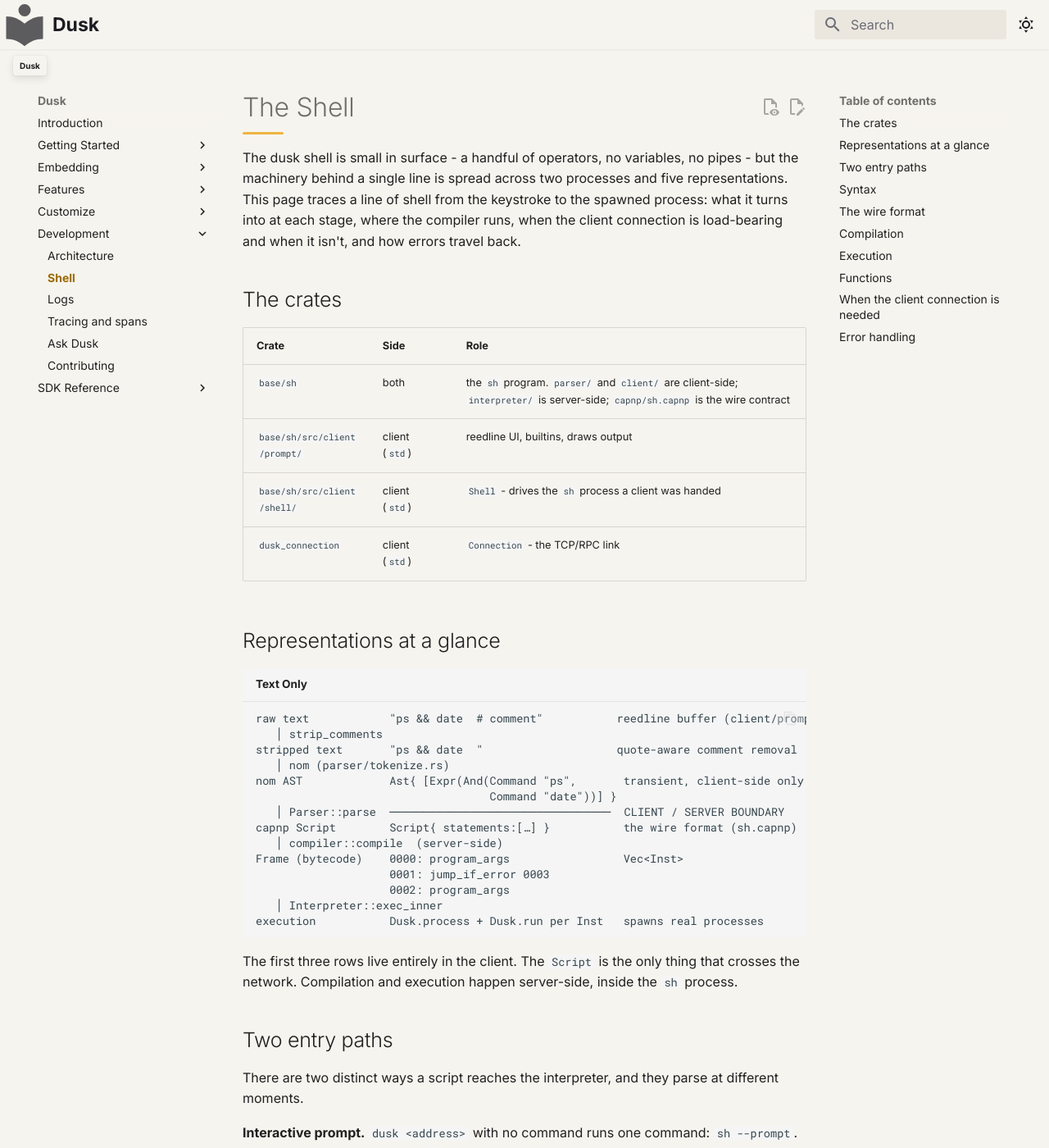
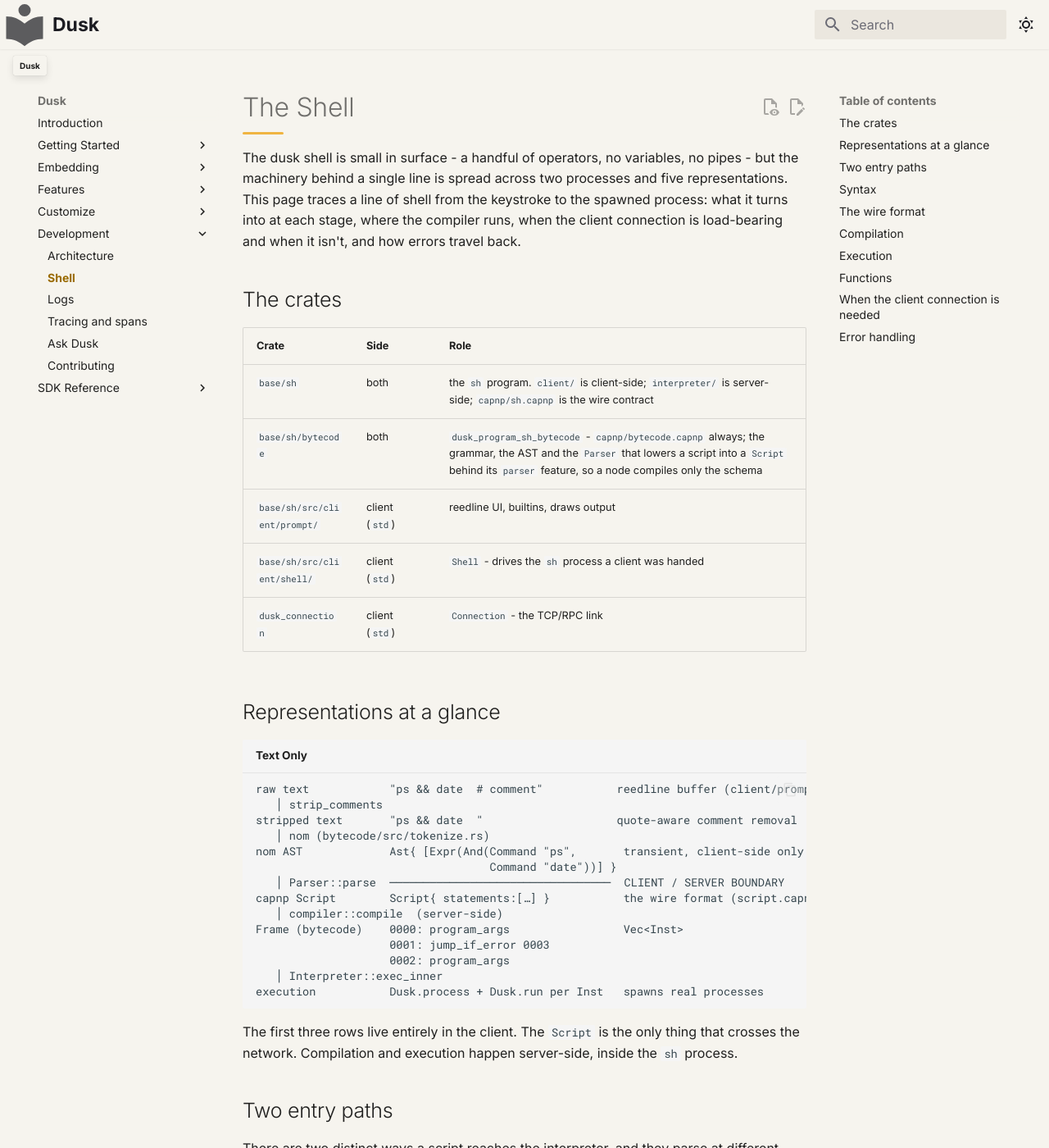
Before and after one commit to tomerze/dusk, an MkDocs documentation site: the page built from docs/docs/development/shell.md, in a window 1280 px wide and 1400 px high. Shown: the whole window at 82% size. Built offline with MkDocs 1.6.1 and Material for MkDocs 9.7.7, drawn with Linux system fonts in a browser that asks for light colours; comment, search, counter and statistics services are not loaded; some of the changed text lies outside the part shown.

Commit message:
Update docs for the bytecode crate
The shell development notes sent a reader to base/sh/src/parser/, which
this branch emptied, listed parser/ as a client-side module of base/sh
when it is now a crate both sides depend on, and named sh.capnp as the
home of Script in two places. The crate table gains base/sh/bytecode and
says which half of it a node compiles.

````diff
--- a/docs/docs/development/shell.md
+++ b/docs/docs/development/shell.md
@@ -11,7 +11,8 @@
 
 | Crate | Side | Role |
 |-------|------|------|
-| `base/sh` | both | the `sh` program. `parser/` and `client/` are client-side; `interpreter/` is server-side; `capnp/sh.capnp` is the wire contract |
+| `base/sh` | both | the `sh` program. `client/` is client-side; `interpreter/` is server-side; `capnp/sh.capnp` is the wire contract |
+| `base/sh/bytecode` | both | `dusk_program_sh_bytecode` - `capnp/bytecode.capnp` always; the grammar, the AST and the `Parser` that lowers a script into a `Script` behind its `parser` feature, so a node compiles only the schema |
 | `base/sh/src/client/prompt/` | client (`std`) | reedline UI, builtins, draws output |
 | `base/sh/src/client/shell/` | client (`std`) | `Shell` - drives the `sh` process a client was handed |
 | `dusk_connection` | client (`std`) | `Connection` - the TCP/RPC link |
@@ -22,11 +23,11 @@
 raw text            "ps && date  # comment"           reedline buffer (client/prompt)
    │ strip_comments
 stripped text       "ps && date  "                    quote-aware comment removal
-   │ nom (parser/tokenize.rs)
+   │ nom (bytecode/src/tokenize.rs)
 nom AST             Ast{ [Expr(And(Command "ps",       transient, client-side only
                                    Command "date"))] }
    │ Parser::parse  ─────────────────────────────────  CLIENT / SERVER BOUNDARY
-capnp Script        Script{ statements:[…] }           the wire format (sh.capnp)
+capnp Script        Script{ statements:[…] }           the wire format (script.capnp)
    │ compiler::compile  (server-side)
 Frame (bytecode)    0000: program_args                 Vec<Inst>
                     0001: jump_if_error 0003
@@ -119,7 +120,7 @@
 
 ## Syntax
 
-The grammar is a nom parser in `base/sh/src/parser/`. It is deliberately tiny.
+The grammar is a nom parser in `base/sh/bytecode/`. It is deliberately tiny.
 
 **Comments** are stripped before parsing (`strip_comments`, quote-aware): `#`
 to end of line, and only when the `#` starts a word - a `#` inside a word
@@ -163,7 +164,7 @@
 
 ## The wire format
 
-`sh.capnp` mirrors the AST one-to-one:
+`bytecode.capnp` mirrors the AST one-to-one:
 
 ```capnp
 struct Script {
````
